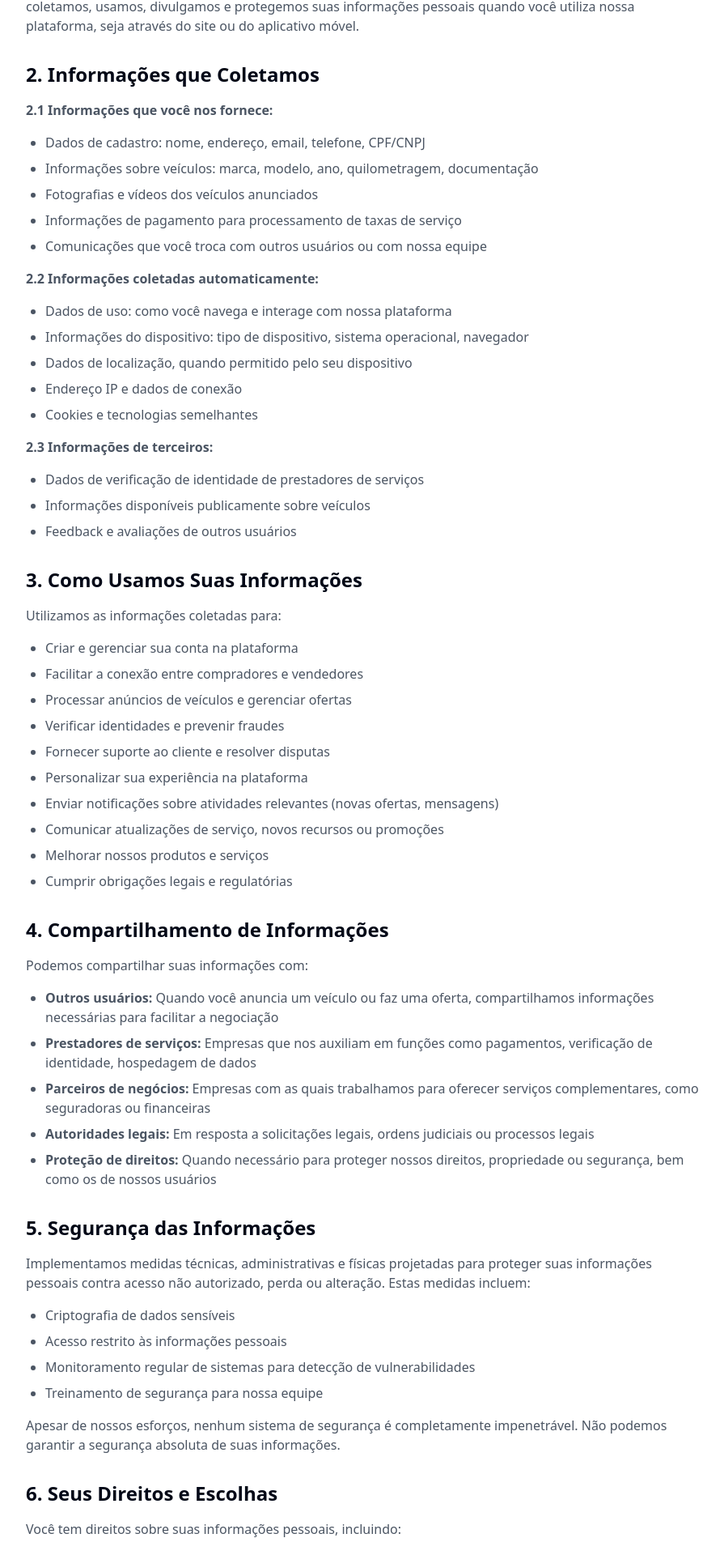
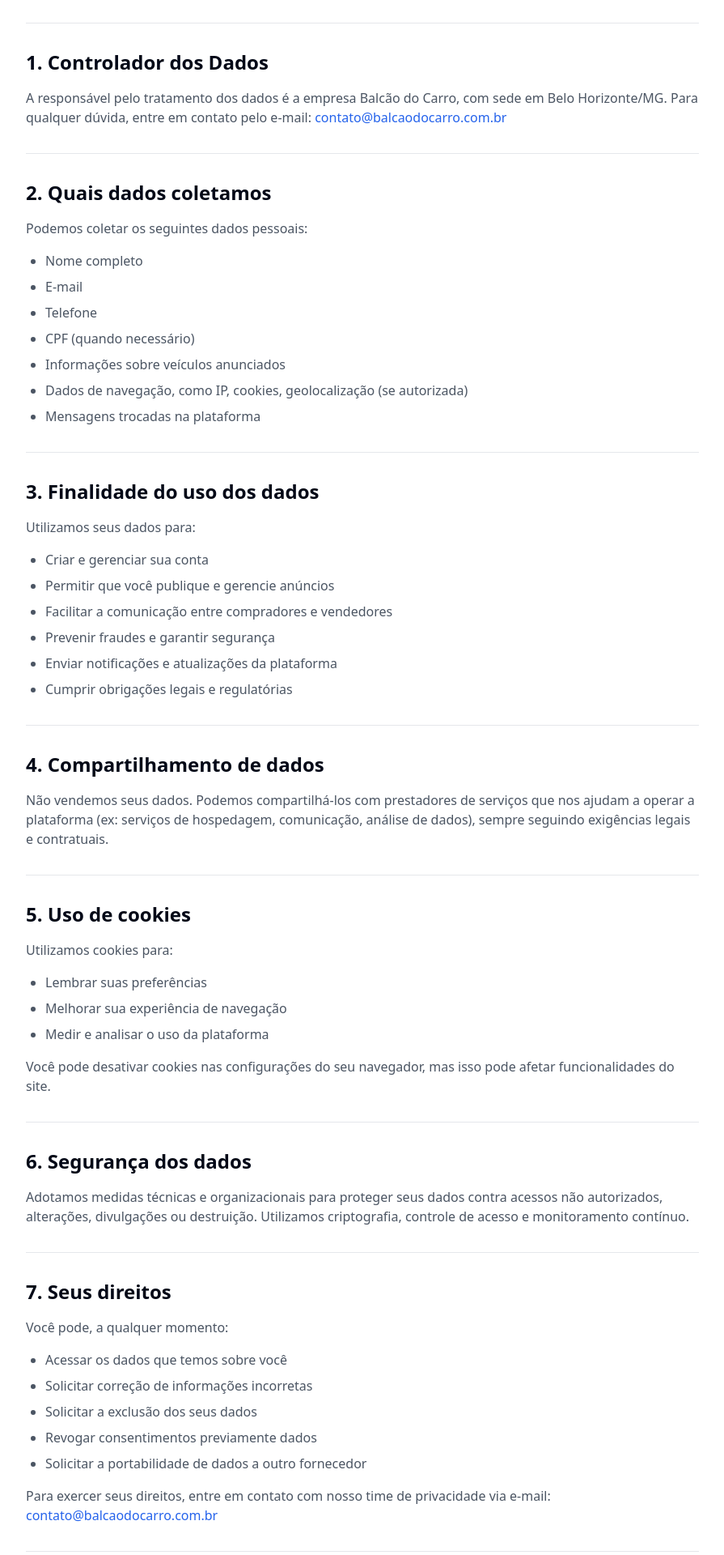
Before and after one commit to danielcalonge/site-essentials-pages-gen, a React (Vite) app: page /politica-de-privacidade in a window 1280 px wide. Shown: the part 396-2316 px from the top of the page at 81% size, without its empty margins (192-1087 px from the left). Built offline with nearby package versions, Linux system fonts and the light colour scheme.

Commit message:
Update privacy policy
Update the privacy policy content with the provided text.

```diff
--- a/src/pages/Privacy.tsx
+++ b/src/pages/Privacy.tsx
@@ -7,173 +7,127 @@ const Privacy = () => {
     <PageLayout>
       <div className="bg-blue-50 py-12">
         <div className="container mx-auto px-4">
-          <h1 className="text-4xl font-bold text-center">Política de Privacidade</h1>
-          <p className="text-center text-gray-600 mt-2">Última atualização: 13 de Maio de 2025</p>
+          <h1 className="text-4xl font-bold text-center">Política de Privacidade – Balcão do Carro</h1>
+          <p className="text-center text-gray-600 mt-2">Última atualização: Maio de 2025</p>
         </div>
       </div>
 
       <div className="container mx-auto px-4 py-12">
         <div className="max-w-4xl mx-auto bg-white p-8 rounded-xl shadow-sm">
+          <p className="text-gray-600 mb-8">
+            O Balcão do Carro respeita a sua privacidade e está comprometido com a transparência no tratamento dos seus dados pessoais.
+            Esta Política de Privacidade explica quais dados coletamos, por que coletamos e como você pode gerenciar suas informações.
+          </p>
+
+          <hr className="my-8 border-gray-200" />
+
           <section className="mb-8">
-            <h2 className="text-2xl font-bold mb-4">1. Introdução</h2>
+            <h2 className="text-2xl font-bold mb-4">1. Controlador dos Dados</h2>
             <p className="text-gray-600">
-              A SemAtravessador está comprometida em proteger sua privacidade. Esta Política de Privacidade
-              explica como coletamos, usamos, divulgamos e protegemos suas informações pessoais quando você
-              utiliza nossa plataforma, seja através do site ou do aplicativo móvel.
+              A responsável pelo tratamento dos dados é a empresa Balcão do Carro, com sede em Belo Horizonte/MG.
+              Para qualquer dúvida, entre em contato pelo e-mail: <a href="mailto:contato@balcaodocarro.com.br" className="text-blue-600 hover:underline">contato@balcaodocarro.com.br</a>
             </p>
           </section>
 
+          <hr className="my-8 border-gray-200" />
+
           <section className="mb-8">
-            <h2 className="text-2xl font-bold mb-4">2. Informações que Coletamos</h2>
+            <h2 className="text-2xl font-bold mb-4">2. Quais dados coletamos</h2>
             <p className="text-gray-600 mb-4">
-              <strong>2.1 Informações que você nos fornece:</strong>
-            </p>
-            <ul className="list-disc pl-6 space-y-2 text-gray-600 mb-4">
-              <li>Dados de cadastro: nome, endereço, email, telefone, CPF/CNPJ</li>
-              <li>Informações sobre veículos: marca, modelo, ano, quilometragem, documentação</li>
-              <li>Fotografias e vídeos dos veículos anunciados</li>
-              <li>Informações de pagamento para processamento de taxas de serviço</li>
-              <li>Comunicações que você troca com outros usuários ou com nossa equipe</li>
-            </ul>
-
-            <p className="text-gray-600 mb-4">
-              <strong>2.2 Informações coletadas automaticamente:</strong>
-            </p>
-            <ul className="list-disc pl-6 space-y-2 text-gray-600 mb-4">
-              <li>Dados de uso: como você navega e interage com nossa plataforma</li>
-              <li>Informações do dispositivo: tipo de dispositivo, sistema operacional, navegador</li>
-              <li>Dados de localização, quando permitido pelo seu dispositivo</li>
-              <li>Endereço IP e dados de conexão</li>
-              <li>Cookies e tecnologias semelhantes</li>
-            </ul>
-
-            <p className="text-gray-600 mb-4">
-              <strong>2.3 Informações de terceiros:</strong>
+              Podemos coletar os seguintes dados pessoais:
             </p>
             <ul className="list-disc pl-6 space-y-2 text-gray-600">
-              <li>Dados de verificação de identidade de prestadores de serviços</li>
-              <li>Informações disponíveis publicamente sobre veículos</li>
-              <li>Feedback e avaliações de outros usuários</li>
+              <li>Nome completo</li>
+              <li>E-mail</li>
+              <li>Telefone</li>
+              <li>CPF (quando necessário)</li>
+              <li>Informações sobre veículos anunciados</li>
+              <li>Dados de navegação, como IP, cookies, geolocalização (se autorizada)</li>
+              <li>Mensagens trocadas na plataforma</li>
             </ul>
           </section>
 
+          <hr className="my-8 border-gray-200" />
+
           <section className="mb-8">
-            <h2 className="text-2xl font-bold mb-4">3. Como Usamos Suas Informações</h2>
+            <h2 className="text-2xl font-bold mb-4">3. Finalidade do uso dos dados</h2>
             <p className="text-gray-600 mb-4">
-              Utilizamos as informações coletadas para:
+              Utilizamos seus dados para:
             </p>
             <ul className="list-disc pl-6 space-y-2 text-gray-600">
-              <li>Criar e gerenciar sua conta na plataforma</li>
-              <li>Facilitar a conexão entre compradores e vendedores</li>
-              <li>Processar anúncios de veículos e gerenciar ofertas</li>
-              <li>Verificar identidades e prevenir fraudes</li>
-              <li>Fornecer suporte ao cliente e resolver disputas</li>
-              <li>Personalizar sua experiência na plataforma</li>
-              <li>Enviar notificações sobre atividades relevantes (novas ofertas, mensagens)</li>
-              <li>Comunicar atualizações de serviço, novos recursos ou promoções</li>
-              <li>Melhorar nossos produtos e serviços</li>
+              <li>Criar e gerenciar sua conta</li>
+              <li>Permitir que você publique e gerencie anúncios</li>
+              <li>Facilitar a comunicação entre compradores e vendedores</li>
+              <li>Prevenir fraudes e garantir segurança</li>
+              <li>Enviar notificações e atualizações da plataforma</li>
               <li>Cumprir obrigações legais e regulatórias</li>
             </ul>
           </section>
 
-          <section className="mb-8">
-            <h2 className="text-2xl font-bold mb-4">4. Compartilhamento de Informações</h2>
-            <p className="text-gray-600 mb-4">
-              Podemos compartilhar suas informações com:
-            </p>
-            <ul className="list-disc pl-6 space-y-2 text-gray-600">
-              <li><strong>Outros usuários:</strong> Quando você anuncia um veículo ou faz uma oferta, compartilhamos informações necessárias para facilitar a negociação</li>
-              <li><strong>Prestadores de serviços:</strong> Empresas que nos auxiliam em funções como pagamentos, verificação de identidade, hospedagem de dados</li>
-              <li><strong>Parceiros de negócios:</strong> Empresas com as quais trabalhamos para oferecer serviços complementares, como seguradoras ou financeiras</li>
-              <li><strong>Autoridades legais:</strong> Em resposta a solicitações legais, ordens judiciais ou processos legais</li>
-              <li><strong>Proteção de direitos:</strong> Quando necessário para proteger nossos direitos, propriedade ou segurança, bem como os de nossos usuários</li>
-            </ul>
-          </section>
+          <hr className="my-8 border-gray-200" />
 
           <section className="mb-8">
-            <h2 className="text-2xl font-bold mb-4">5. Segurança das Informações</h2>
-            <p className="text-gray-600 mb-4">
-              Implementamos medidas técnicas, administrativas e físicas projetadas para proteger suas informações
-              pessoais contra acesso não autorizado, perda ou alteração. Estas medidas incluem:
-            </p>
-            <ul className="list-disc pl-6 space-y-2 text-gray-600">
-              <li>Criptografia de dados sensíveis</li>
-              <li>Acesso restrito às informações pessoais</li>
-              <li>Monitoramento regular de sistemas para detecção de vulnerabilidades</li>
-              <li>Treinamento de segurança para nossa equipe</li>
-            </ul>
-            <p className="text-gray-600 mt-4">
-              Apesar de nossos esforços, nenhum sistema de segurança é completamente impenetrável.
-              Não podemos garantir a segurança absoluta de suas informações.
+            <h2 className="text-2xl font-bold mb-4">4. Compartilhamento de dados</h2>
+            <p className="text-gray-600">
+              Não vendemos seus dados. Podemos compartilhá-los com prestadores de serviços que nos ajudam
+              a operar a plataforma (ex: serviços de hospedagem, comunicação, análise de dados), sempre seguindo
+              exigências legais e contratuais.
             </p>
           </section>
 
+          <hr className="my-8 border-gray-200" />
+
           <section className="mb-8">
-            <h2 className="text-2xl font-bold mb-4">6. Seus Direitos e Escolhas</h2>
+            <h2 className="text-2xl font-bold mb-4">5. Uso de cookies</h2>
             <p className="text-gray-600 mb-4">
-              Você tem direitos sobre suas informações pessoais, incluindo:
+              Utilizamos cookies para:
             </p>
             <ul className="list-disc pl-6 space-y-2 text-gray-600">
-              <li><strong>Acesso:</strong> Solicitar acesso aos dados pessoais que mantemos sobre você</li>
-              <li><strong>Correção:</strong> Atualizar ou corrigir informações imprecisas</li>
-              <li><strong>Exclusão:</strong> Solicitar a exclusão de suas informações pessoais</li>
-              <li><strong>Restrição:</strong> Limitar o processamento de seus dados em determinadas circunstâncias</li>
-              <li><strong>Portabilidade:</strong> Receber seus dados em formato estruturado para transferência</li>
-              <li><strong>Oposição:</strong> Opor-se ao processamento de suas informações em certas situações</li>
+              <li>Lembrar suas preferências</li>
+              <li>Melhorar sua experiência de navegação</li>
+              <li>Medir e analisar o uso da plataforma</li>
             </ul>
             <p className="text-gray-600 mt-4">
-              Para exercer qualquer um destes direitos, entre em contato conosco através do email
-              privacidade@sematravessador.com.br ou pela seção "Minha Conta" na plataforma.
+              Você pode desativar cookies nas configurações do seu navegador, mas isso pode afetar funcionalidades do site.
             </p>
           </section>
 
+          <hr className="my-8 border-gray-200" />
+
           <section className="mb-8">
-            <h2 className="text-2xl font-bold mb-4">7. Retenção de Dados</h2>
+            <h2 className="text-2xl font-bold mb-4">6. Segurança dos dados</h2>
             <p className="text-gray-600">
-              Mantemos suas informações pessoais pelo tempo necessário para cumprir os objetivos descritos
-              nesta Política de Privacidade, a menos que um período de retenção mais longo seja exigido por
-              lei. Os critérios usados para determinar nossos períodos de retenção incluem o tempo que você
-              mantém uma conta ativa, obrigações legais e requisitos operacionais essenciais.
+              Adotamos medidas técnicas e organizacionais para proteger seus dados contra acessos não autorizados,
+              alterações, divulgações ou destruição. Utilizamos criptografia, controle de acesso e monitoramento contínuo.
             </p>
           </section>
 
+          <hr className="my-8 border-gray-200" />
+
           <section className="mb-8">
-            <h2 className="text-2xl font-bold mb-4">8. Cookies e Tecnologias Semelhantes</h2>
+            <h2 className="text-2xl font-bold mb-4">7. Seus direitos</h2>
             <p className="text-gray-600 mb-4">
-              Utilizamos cookies e tecnologias semelhantes para coletar informações sobre como você interage
-              com nossa plataforma. Estes ajudam a:
+              Você pode, a qualquer momento:
             </p>
             <ul className="list-disc pl-6 space-y-2 text-gray-600">
-              <li>Manter sua sessão ativa enquanto usa nossa plataforma</li>
-              <li>Lembrar suas preferências e configurações</li>
-              <li>Entender como você navega pelo site para melhorar a experiência</li>
-              <li>Personalizar conteúdo e anúncios relevantes</li>
+              <li>Acessar os dados que temos sobre você</li>
+              <li>Solicitar correção de informações incorretas</li>
+              <li>Solicitar a exclusão dos seus dados</li>
+              <li>Revogar consentimentos previamente dados</li>
+              <li>Solicitar a portabilidade de dados a outro fornecedor</li>
             </ul>
             <p className="text-gray-600 mt-4">
-              Você pode gerenciar as configurações de cookies através do seu navegador, incluindo a recusa
-              de certos cookies. No entanto, isso pode afetar sua experiência na plataforma.
+              Para exercer seus direitos, entre em contato com nosso time de privacidade via e-mail: <a href="mailto:contato@balcaodocarro.com.br" className="text-blue-600 hover:underline">contato@balcaodocarro.com.br</a>
             </p>
           </section>
 
-          <section className="mb-8">
-            <h2 className="text-2xl font-bold mb-4">9. Alterações a Esta Política</h2>
-            <p className="text-gray-600">
-              Podemos atualizar esta Política de Privacidade periodicamente. Notificaremos você sobre
-              alterações significativas através de um aviso em nossa plataforma ou por email. Encorajamos
-              você a revisar esta política regularmente para se manter informado sobre como protegemos suas informações.
-            </p>
-          </section>
+          <hr className="my-8 border-gray-200" />
 
           <section>
-            <h2 className="text-2xl font-bold mb-4">10. Contato</h2>
+            <h2 className="text-2xl font-bold mb-4">8. Alterações nesta política</h2>
             <p className="text-gray-600">
-              Se você tiver dúvidas ou preocupações sobre esta Política de Privacidade ou sobre nossas
-              práticas de privacidade, entre em contato conosco em:
-            </p>
-            <p className="text-gray-600 mt-4">
-              Email: privacidade@sematravessador.com.br<br />
-              Endereço: Av. Paulista, 1000, São Paulo - SP<br />
-              Telefone: (11) 5555-5555
+              Esta política pode ser atualizada a qualquer momento para refletir mudanças na legislação
+              ou em nossos processos. Recomendamos a leitura periódica.
             </p>
           </section>
         </div>
```
